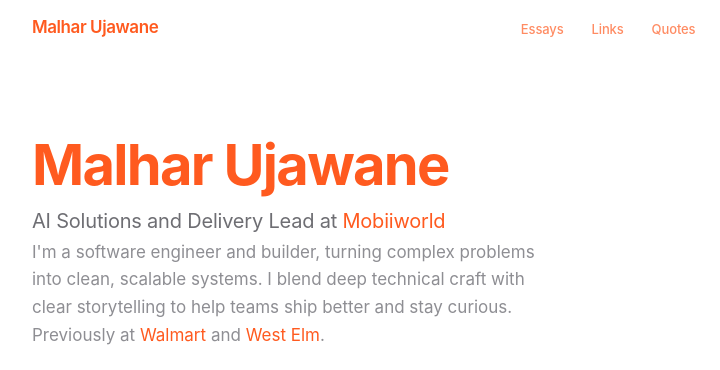
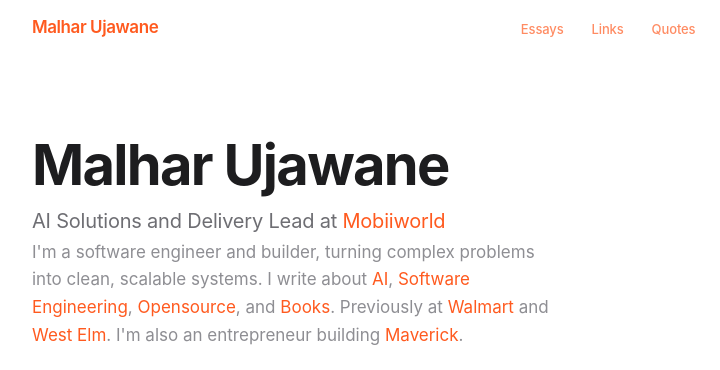
Before and after one commit to Justmalhar/justmalhar-com, an Astro site: page / in a window 1280 px wide. Shown: the top 370 px of the page, 142-862 px from the left. Built offline with nearby package versions, Linux system fonts and the light colour scheme; Astro itself is replaced by a stand-in of ours.

Commit message:
feat: add topics linked to tags, entrepreneur mention, black h1

```diff
--- a/src/pages/index.astro
+++ b/src/pages/index.astro
@@ -26,11 +26,11 @@
     </div>
     <div class="flex flex-col md:flex-row items-start gap-10 md:gap-16 relative">
       <div class="flex-1 min-w-0">
-        <h1 class="text-display text-apple-orange mb-3">
+        <h1 class="text-display text-apple-gray-900 mb-3">
           Malhar Ujawane
         </h1>
         <p class="text-subhead text-apple-gray-500 mb-1">AI Solutions and Delivery Lead at <a href="https://mobiiworld.com" target="_blank" rel="noopener" class="text-apple-orange hover:text-apple-orange/70 transition-colors">Mobiiworld</a></p>
-        <p class="text-body text-apple-gray-400 mb-6 leading-relaxed max-w-[520px]">I'm a software engineer and builder, turning complex problems into clean, scalable systems. I blend deep technical craft with clear storytelling to help teams ship better and stay curious. Previously at <a href="https://walmart.com" target="_blank" rel="noopener" class="text-apple-orange hover:text-apple-orange/70 transition-colors">Walmart</a> and <a href="https://westelm.com" target="_blank" rel="noopener" class="text-apple-orange hover:text-apple-orange/70 transition-colors">West Elm</a>.</p>
+        <p class="text-body text-apple-gray-400 mb-6 leading-relaxed max-w-[520px]">I'm a software engineer and builder, turning complex problems into clean, scalable systems. I write about <a href="/tags/ai" class="text-apple-orange hover:text-apple-orange/70 transition-colors">AI</a>, <a href="/tags/software-engineering" class="text-apple-orange hover:text-apple-orange/70 transition-colors">Software Engineering</a>, <a href="/tags/opensource" class="text-apple-orange hover:text-apple-orange/70 transition-colors">Opensource</a>, and <a href="/tags/books" class="text-apple-orange hover:text-apple-orange/70 transition-colors">Books</a>. Previously at <a href="https://walmart.com" target="_blank" rel="noopener" class="text-apple-orange hover:text-apple-orange/70 transition-colors">Walmart</a> and <a href="https://westelm.com" target="_blank" rel="noopener" class="text-apple-orange hover:text-apple-orange/70 transition-colors">West Elm</a>. I'm also an entrepreneur building <a href="https://maverick.com" target="_blank" rel="noopener" class="text-apple-orange hover:text-apple-orange/70 transition-colors">Maverick</a>.</p>
 
         <div class="flex items-center gap-2 mb-8">
           <a href={SITE.social.twitter} target="_blank" rel="noopener" class="p-2 rounded-lg text-apple-gray-400 hover:text-apple-orange hover:bg-apple-orange/5 transition-all" aria-label="Twitter / X">
```
